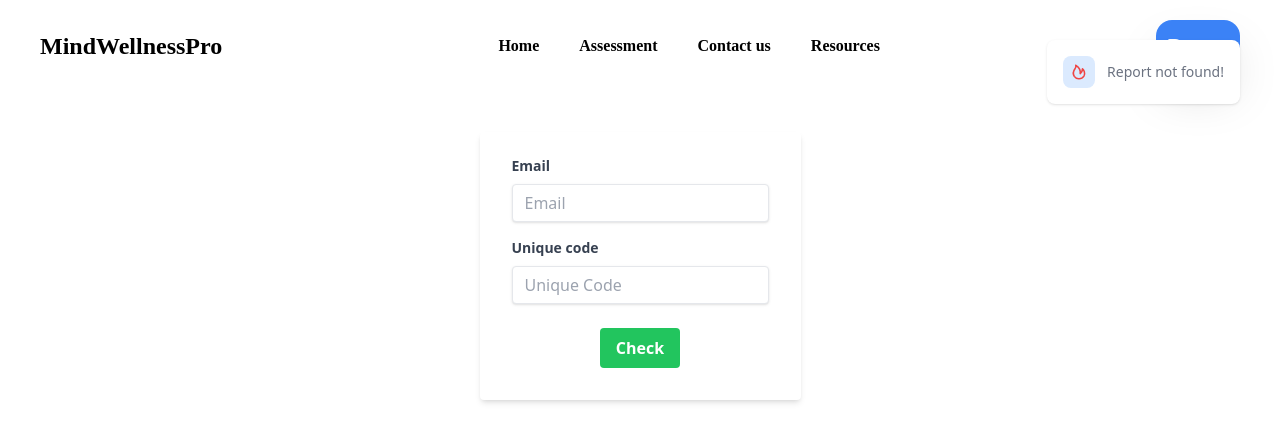
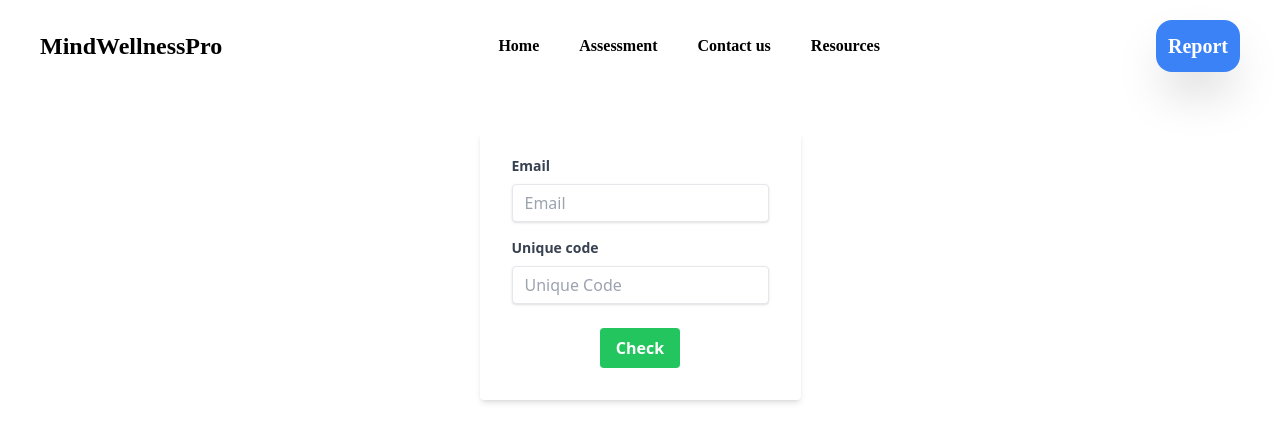
Before and after one commit to Anirudhmadhavkulkarni9094/MindWellnessProUI, a React (Create React App) app: page /Report in a window 1280 px wide. Before the commit this address had no page. Shown: the top 442 px of the page. Built offline with nearby package versions, Linux system fonts and the light colour scheme; a web font is replaced by a local one; what @react-pdf/renderer would draw is missing.

Commit message:
fixed toast

```diff
--- a/src/Components/Assessments/TestInitializer/TestEntryForm.js
+++ b/src/Components/Assessments/TestInitializer/TestEntryForm.js
@@ -1,6 +1,6 @@
-import React from 'react'
+import React from 'react';
 
-function TestEntryForm({info}) {
+function TestEntryForm({ info }) {
   return (
     <form className="fixed left-1/2 top-1/2 -translate-x-1/2 -translate-y-1/2 bg-gray-200 rounded-lg shadow-2xl p-14 lg:w-1/2 sm:w-3/4">
       <div className="flex flex-col text-left my-4">
@@ -29,7 +29,7 @@
         <label>Age</label>
         <select
           className="px-3 py-2 rounded-lg"
-  value={info.age} // Make sure to use info.age as the value here
+          value={info.age}
           onChange={(e) => info.setAge(e.target.value)}
         >
           <option value="18-25">18-25</option>
@@ -39,12 +39,15 @@
           <option value="56+">56+</option>
         </select>
       </div>
+      <div className="flex flex-col text-left my-4">
+        <label>Category</label>
         <select value={info.Category} onChange={(e) => info.SetCategory(e.target.value)}>
           <option value="">Select Category</option>
           <option value="anxiety disorder">Anxiety Disorder</option>
           <option value="depression">Depression</option>
           <option value="bipolar">Bipolar Disorder</option>
         </select>
+      </div>
       <div className="flex flex-wrap justify-between">
         <button
           type="button"
@@ -61,7 +64,7 @@
         </button>
       </div>
     </form>
-  )
+  );
 }
 
-export default TestEntryForm
+export default TestEntryForm;
--- a/src/Components/Report.js
+++ b/src/Components/Report.js
@@ -61,16 +61,7 @@
 
 </div>}
 
-{error.length !== "" && <div id="toast-default" class=" absolute right-10 top-10 z-50 flex items-center w-fit max-w-xs p-4 text-gray-500 bg-white rounded-lg shadow dark:text-gray-400 dark:bg-gray-800" role="alert">
-    <div class="inline-flex items-center justify-center flex-shrink-0 w-8 h-8 text-red-500 bg-blue-100 rounded-lg dark:bg-red-800 dark:text-red-200">
-        <svg class="w-4 h-4" aria-hidden="true" xmlns="http://www.w3.org/2000/svg" fill="none" viewBox="0 0 18 20">
-            <path stroke="currentColor" stroke-linecap="round" stroke-linejoin="round" stroke-width="2" d="M15.147 15.085a7.159 7.159 0 0 1-6.189 3.307A6.713 6.713 0 0 1 3.1 15.444c-2.679-4.513.287-8.737.888-9.548A4.373 4.373 0 0 0 5 1.608c1.287.953 6.445 3.218 5.537 10.5 1.5-1.122 2.706-3.01 2.853-6.14 1.433 1.049 3.993 5.395 1.757 9.117Z"/>
-        </svg>
-        <span class="sr-only">danger</span>
-    </div>
-    <div class="ms-3 text-sm font-normal">Report not found!</div>
 
-</div>}
 
 
       <form onSubmit={handleReportCheck} className='w-fit mx-auto bg-white shadow-md rounded px-8 pt-6 pb-8 mb-4'>
```
Lines whose indentation alone changed are shown as unchanged.
